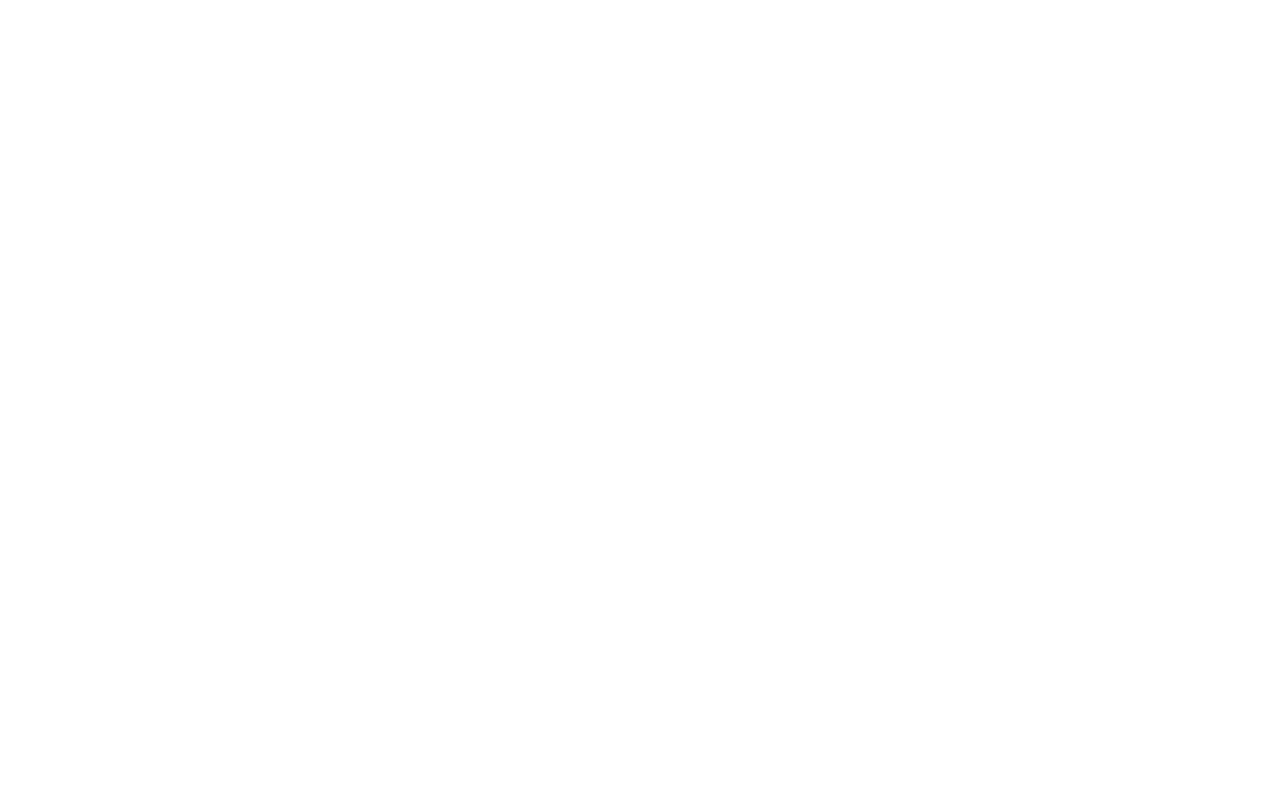
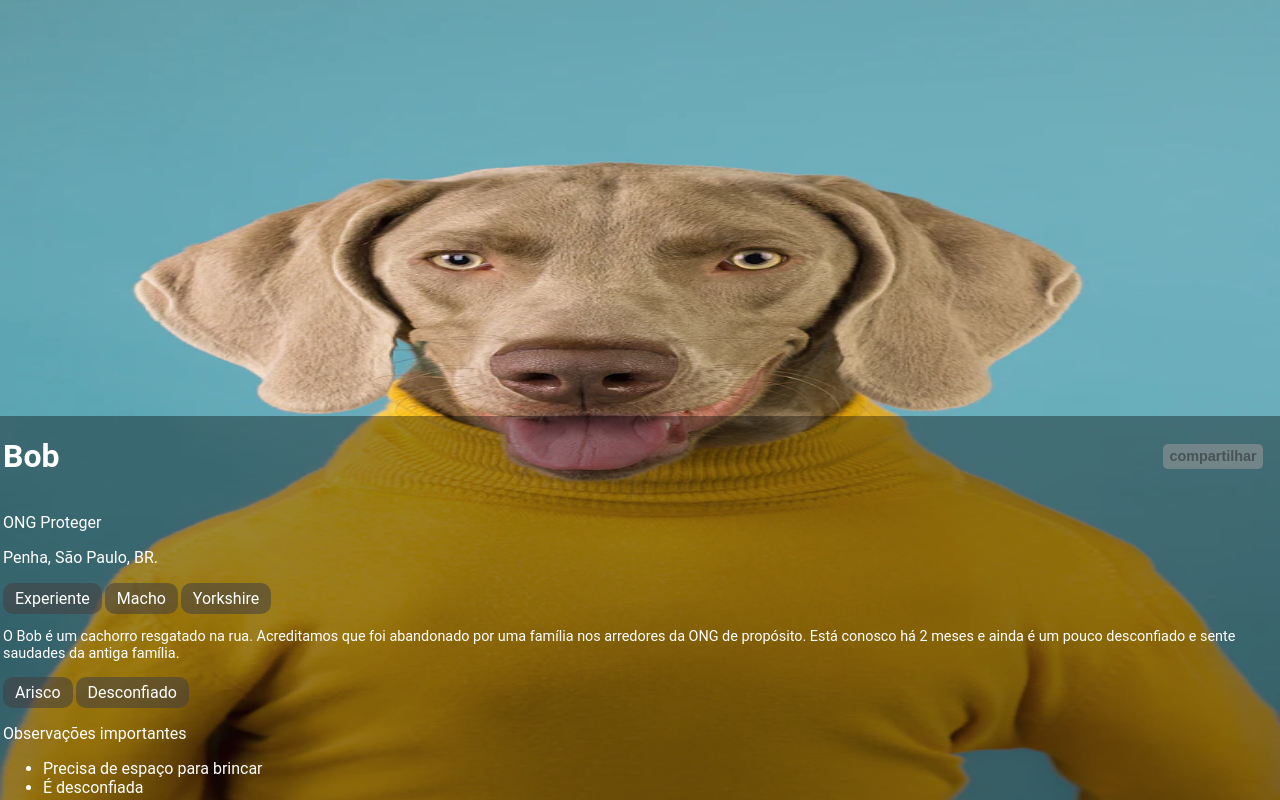
Before and after one commit to alchemist-developer/adoptme, a React (Vite) app: page /adotar in a window 1280 px wide. Built offline with nearby package versions, Linux system fonts and the light colour scheme.

Commit message:
page contatar + adotarpet

```diff
--- a/src/pages/AdotarPet/index.tsx
+++ b/src/pages/AdotarPet/index.tsx
@@ -1,9 +1,14 @@
 import React from 'react';
+// import { Container } from './styles';
+import CardDog from '../../components/CardDog/index';
 
-// import { Container } from './styles';
+function AdotarPet() {
+  return (
+    <>
+      <CardDog />
+      </>
 
-const AdotarPet: React.FC = () => {
-  return <div />;
+  );
 }
 
 export default AdotarPet;
```
Also changed, not shown: src/pages/Contatar/index.tsx (added, +9 -0 lines).
